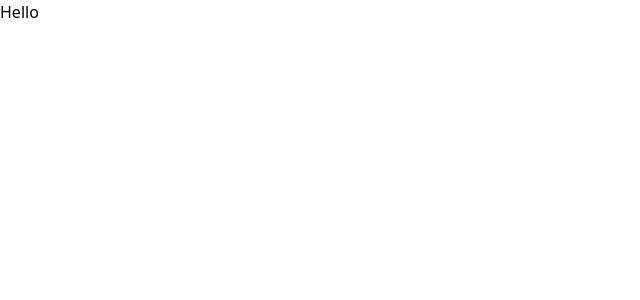
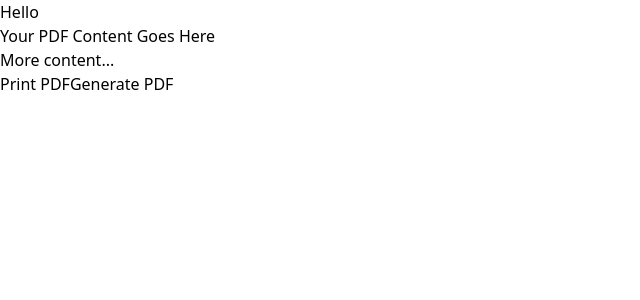
Before and after one commit to SivaPrakash8825/FeedBack-System, a React (Vite) app in the folder client/: page /generate-pdf in a window 1280 px wide. Before the commit this address had no page. Shown: the top 300 px of the page, without its empty margins (0-640 px from the left). Built offline with nearby package versions, Linux system fonts and the light colour scheme.

Commit message:
created GeneratePdf Component

```diff
--- a/client/package.json
+++ b/client/package.json
@@ -10,10 +10,13 @@
     "preview": "vite preview"
   },
   "dependencies": {
+    "jspdf": "^2.5.1",
+    "jspdf-autotable": "^3.8.1",
     "prettier-plugin-tailwindcss": "^0.5.11",
     "react": "^18.2.0",
     "react-dom": "^18.2.0",
     "react-router-dom": "^6.22.0",
+    "react-to-print": "^2.14.15",
     "zustand": "^4.5.0"
   },
   "devDependencies": {
--- a/client/src/App.tsx
+++ b/client/src/App.tsx
@@ -3,6 +3,7 @@ import LoginPage from "./pages/LoginPage";
 import ProtectedRoute from "./components/ProtectedRoute";
 import FeedbackPage from "./pages/FeedbackPage";
 import AdminPage from "./pages/AdminPage";
+import PdfGenerator from "./components/GeneratePdf";
 function App() {
   return (
     <>
@@ -29,6 +30,8 @@ function App() {
             }
             path="/admin"
           />
+          {/* PdfGenerator Page */}
+          <Route element={<PdfGenerator />} path="/generate-pdf" />
         </Routes>
       </BrowserRouter>
     </>
--- /dev/null
+++ b/client/src/components/GeneratePdf.tsx
@@ -0,0 +1,147 @@
+import React, { useRef } from "react";
+import { useReactToPrint } from "react-to-print";
+import { jsPDF } from "jspdf";
+import autoTable, { UserOptions } from "jspdf-autotable";
+import logoImage from "/kcet.jpg";
+
+const PdfGenerator: React.FC = () => {
+  const componentRef = useRef<HTMLDivElement>(null);
+
+  const handlePrint = useReactToPrint({
+    content: () => componentRef.current,
+  });
+
+  const generatePdf = () => {
+    // Create a new jsPDF instance
+    const pdf = new jsPDF();
+
+    // Set font size and style
+    pdf.setFontSize(12);
+    pdf.setFont("helvetica", "normal");
+
+    const pdfWidth = pdf.internal.pageSize.getWidth();
+    const imageWidth = 200; // Set your image width
+    const xCoordinate = (pdfWidth - imageWidth) / 2;
+
+    // Add the image at the calculated center coordinates
+    pdf.addImage(logoImage, "JPEG", xCoordinate, 10, imageWidth, 50); // Change the coordinates and dimensions as needed
+
+    const maxWidth = pdfWidth - 20; // Adjust the maximum width as needed
+    const text =
+      "Your long text that needs to be broken when overflow Your long text that needs to be broken when overflow Your long text that needs to be broken when overflow Your long text that needs to be broken when overflow ";
+    const lines = pdf.splitTextToSize(text, maxWidth);
+
+    pdf.text(lines, pdfWidth / 2, 70, { align: "center" });
+    // Define table headers
+    const headers = ["Column 1", "Column 2", "Column 3"];
+
+    // Define table rows
+    const data = [
+      ["Row 1, Cell 1", "Row 1, Cell 2", "Row 1, Cell 3"],
+      [
+        "Row 2, Cell 1",
+        "Row 2, Cell 2",
+        "Row 2, Cell 3 Row 2, Cell 3 Row 2, Cell 3 Row 2, Cell 3",
+      ],
+      ["Row 3, Cell 1", "Row 3, Cell 2", "Row 3, Cell 3"],
+      ["Row 1, Cell 1", "Row 1, Cell 2", "Row 1, Cell 3"],
+      [
+        "Row 2, Cell 1 Row 2, Cell 3 Row 2, Cell 3 Row 2, Cell 3 Row 2, Cell 3",
+        "Row 2, Cell 2",
+        "Row 2, Cell 3",
+      ],
+      ["Row 3, Cell 1", "Row 3, Cell 2", "Row 3, Cell 3"],
+      ["Row 1, Cell 1", "Row 1, Cell 2", "Row 1, Cell 3"],
+      ["Row 2, Cell 1", "Row 2, Cell 2", "Row 2, Cell 3"],
+      [
+        "Row 3, Cell 1",
+        "Row 3, Cell 2 Row 2, Cell 3 Row 2, Cell 3 Row 2, Cell 3 ",
+        "Row 3, Cell 3",
+      ],
+      ["Row 1, Cell 1", "Row 1, Cell 2", "Row 1, Cell 3"],
+      ["Row 2, Cell 1", "Row 2, Cell 2", "Row 2, Cell 3"],
+      ["Row 3, Cell 1", "Row 3, Cell 2", "Row 3, Cell 3"],
+      ["Row 1, Cell 1", "Row 1, Cell 2", "Row 1, Cell 3"],
+      ["Row 2, Cell 1", "Row 2, Cell 2", "Row 2, Cell 3"],
+      ["Row 3, Cell 1", "Row 3, Cell 2", "Row 3, Cell 3"],
+      ["Row 1, Cell 1", "Row 1, Cell 2", "Row 1, Cell 3"],
+      ["Row 2, Cell 1", "Row 2, Cell 2", "Row 2, Cell 3"],
+      ["Row 3, Cell 1", "Row 3, Cell 2", "Row 3, Cell 3"],
+      ["Row 1, Cell 1", "Row 1, Cell 2", "Row 1, Cell 3"],
+      ["Row 2, Cell 1", "Row 2, Cell 2", "Row 2, Cell 3"],
+      ["Row 3, Cell 1", "Row 3, Cell 2", "Row 3, Cell 3"],
+      ["Row 1, Cell 1", "Row 1, Cell 2", "Row 1, Cell 3"],
+      ["Row 2, Cell 1", "Row 2, Cell 2", "Row 2, Cell 3"],
+      ["Row 3, Cell 1", "Row 3, Cell 2", "Row 3, Cell 3"],
+      ["Row 1, Cell 1", "Row 1, Cell 2", "Row 1, Cell 3"],
+      ["Row 2, Cell 1", "Row 2, Cell 2", "Row 2, Cell 3"],
+      ["Row 3, Cell 1", "Row 3, Cell 2", "Row 3, Cell 3"],
+      ["Row 1, Cell 1", "Row 1, Cell 2", "Row 1, Cell 3"],
+      ["Row 2, Cell 1", "Row 2, Cell 2", "Row 2, Cell 3"],
+      ["Row 3, Cell 1", "Row 3, Cell 2", "Row 3, Cell 3"],
+      ["Row 1, Cell 1", "Row 1, Cell 2", "Row 1, Cell 3"],
+      ["Row 2, Cell 1", "Row 2, Cell 2", "Row 2, Cell 3"],
+      ["Row 3, Cell 1", "Row 3, Cell 2", "Row 3, Cell 3"],
+      ["Row 1, Cell 1", "Row 1, Cell 2", "Row 1, Cell 3"],
+      ["Row 2, Cell 1", "Row 2, Cell 2", "Row 2, Cell 3"],
+      ["Row 3, Cell 1", "Row 3, Cell 2", "Row 3, Cell 3"],
+      ["Row 1, Cell 1", "Row 1, Cell 2", "Row 1, Cell 3"],
+      ["Row 2, Cell 1", "Row 2, Cell 2", "Row 2, Cell 3"],
+      ["Row 3, Cell 1", "Row 3, Cell 2", "Row 3, Cell 3"],
+      ["Row 1, Cell 1", "Row 1, Cell 2", "Row 1, Cell 3"],
+      ["Row 2, Cell 1", "Row 2, Cell 2", "Row 2, Cell 3"],
+      ["Row 3, Cell 1", "Row 3, Cell 2", "Row 3, Cell 3"],
+      ["Row 1, Cell 1", "Row 1, Cell 2", "Row 1, Cell 3"],
+      ["Row 2, Cell 1", "Row 2, Cell 2", "Row 2, Cell 3"],
+      ["Row 3, Cell 1", "Row 3, Cell 2", "Row 3, Cell 3"],
+      ["Row 1, Cell 1", "Row 1, Cell 2", "Row 1, Cell 3"],
+      ["Row 2, Cell 1", "Row 2, Cell 2", "Row 2, Cell 3"],
+      ["Row 3, Cell 1", "Row 3, Cell 2", "Row 3, Cell 3"],
+      ["Row 1, Cell 1", "Row 1, Cell 2", "Row 1, Cell 3"],
+      ["Row 2, Cell 1", "Row 2, Cell 2", "Row 2, Cell 3"],
+      ["Row 3, Cell 1", "Row 3, Cell 2", "Row 3, Cell 3"],
+      ["Row 1, Cell 1", "Row 1, Cell 2", "Row 1, Cell 3"],
+      ["Row 2, Cell 1", "Row 2, Cell 2", "Row 2, Cell 3"],
+      ["Row 3, Cell 1", "Row 3, Cell 2", "Row 3, Cell 3"],
+      ["Row 1, Cell 1", "Row 1, Cell 2", "Row 1, Cell 3"],
+      ["Row 2, Cell 1", "Row 2, Cell 2", "Row 2, Cell 3"],
+      ["Row 3, Cell 1", "Row 3, Cell 2", "Row 3, Cell 3"],
+      ["Row 1, Cell 1", "Row 1, Cell 2", "Row 1, Cell 3"],
+      ["Row 2, Cell 1", "Row 2, Cell 2", "Row 2, Cell 3"],
+      ["Row 3, Cell 1", "Row 3, Cell 2", "Row 3, Cell 3"],
+    ];
+
+    // Set table properties
+    const tableProps: UserOptions = {
+      startY: 85,
+      head: [headers],
+      body: data,
+      theme: "grid",
+      styles: {
+        fontSize: 10,
+        cellPadding: 2,
+        valign: "middle",
+        halign: "center",
+      },
+    };
+
+    // Add table to the PDF document
+    autoTable(pdf, tableProps);
+
+    // Save the PDF with a specific filename
+    pdf.save("table.pdf");
+  };
+
+  return (
+    <div>
+      <div ref={componentRef}>
+        <h1>Your PDF Content Goes Here</h1>
+        <p>More content...</p>
+      </div>
+      <button onClick={handlePrint}>Print PDF</button>
+      <button onClick={generatePdf}>Generate PDF</button>
+    </div>
+  );
+};
+
+export default PdfGenerator;
```
Also changed, not shown: client/public/kcet.jpg (added), 1 other file (tests, documents, lock files or other folders).
